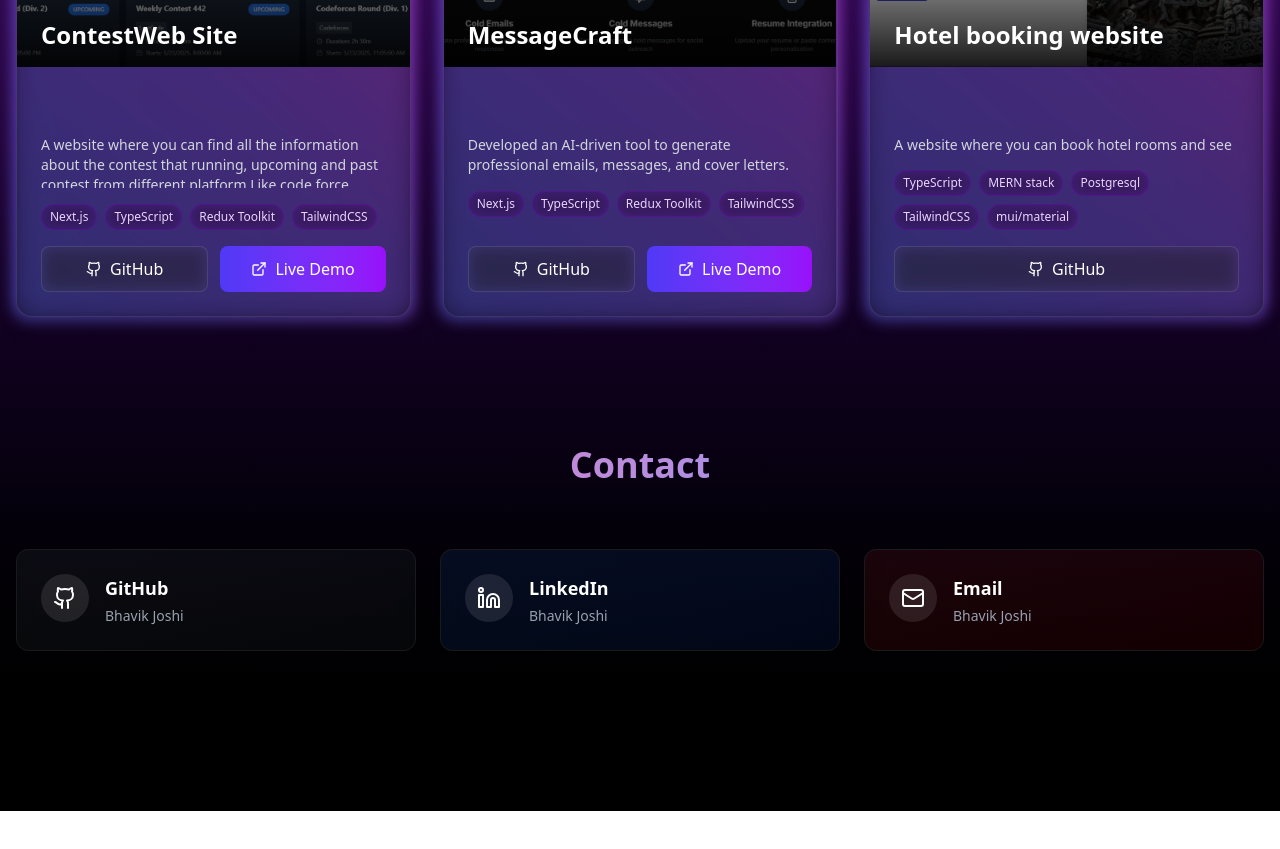
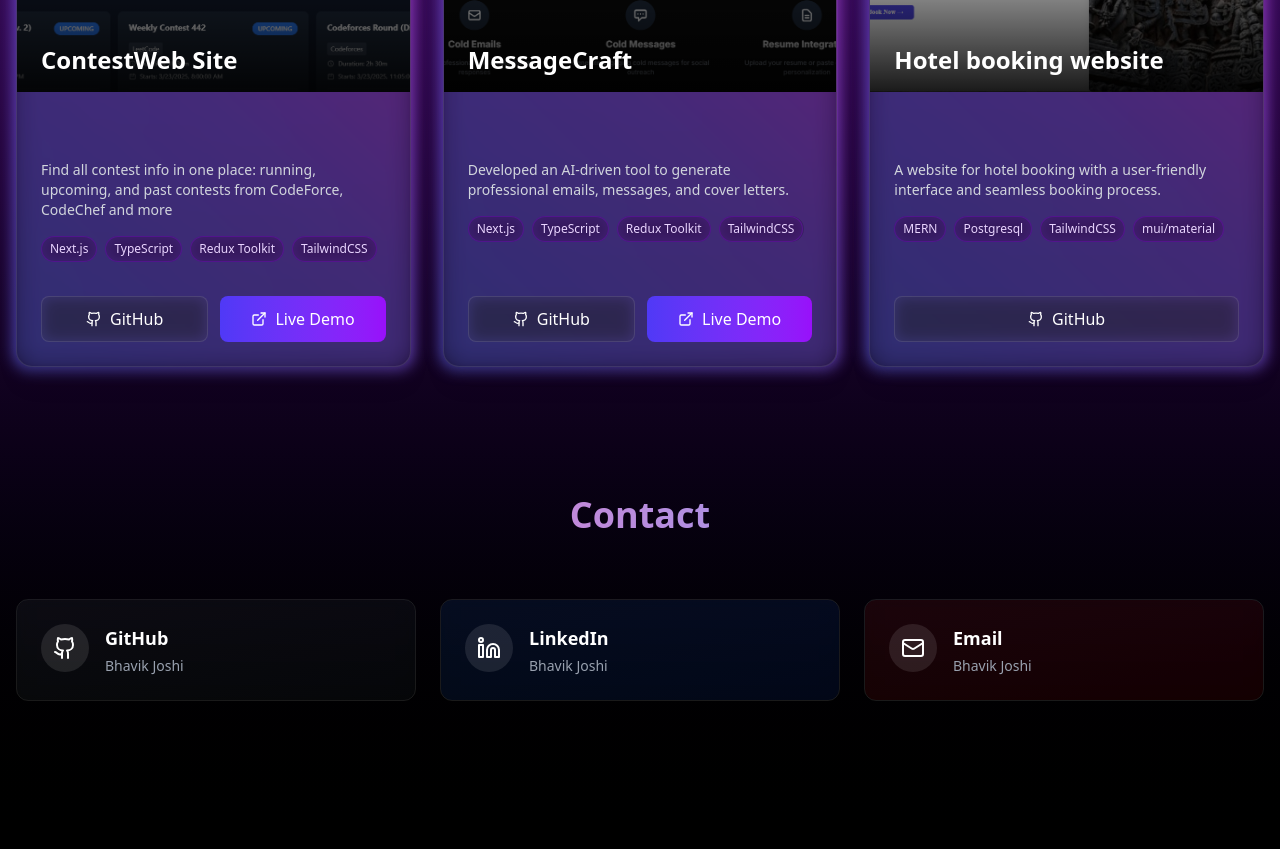
Before and after one commit to ABhavikj123/portfolio, a React (Vite) app: page / in a window 1280 px wide. Shown: the part 1660-2509 px from the top of the page. Before the commit the page ends 2471 px from the top, so only its background shows below. Built offline with nearby package versions, Linux system fonts and the light colour scheme.

Commit message:
card issue

```diff
--- a/src/Components/ProjectCard.tsx
+++ b/src/Components/ProjectCard.tsx
@@ -31,7 +31,7 @@ export const ProjectCard = ({ project, index }: ProjectCardProps) => {
         ease: [0.25, 0.1, 0.25, 1],
       }}
       viewport={{ once: true, margin: "-50px" }}
-      className="relative h-[500px] group"
+      className="relative h-[550px] group"
       onMouseEnter={() => setIsHovered(true)}
       onMouseLeave={() => setIsHovered(false)}
     >
@@ -95,7 +95,7 @@ export const ProjectCard = ({ project, index }: ProjectCardProps) => {
           </motion.h3>
 
           {/* Description */}
-          <p className="text-gray-300 text-sm mb-4 line-clamp-3">{project.description}</p>
+          <p className="text-gray-300 text-sm mb-4">{project.description}</p>
 
           {/* Skills */}
           <div className="flex flex-wrap gap-2 mb-auto">
--- a/src/projects.json
+++ b/src/projects.json
@@ -1,7 +1,7 @@
 [
     {
       "title": "ContestWeb Site",
-      "description": "A website where you can find all the information about the contest that running, upcoming and past contest from different platform Like code force, codechef, leetcode.",
+      "description": "Find all contest info in one place: running, upcoming, and past contests from CodeForce, CodeChef and more",
       "image": "/project1.png",
       "skills": ["Next.js", "TypeScript", " Redux Toolkit", "TailwindCSS"],
       "github": "https://github.com/ABhavikj123/contestweb.git",
@@ -17,9 +17,9 @@
     },
     {
       "title": "Hotel booking website",
-      "description": "A website where you can book hotel rooms and see the details of the hotel.",
+      "description": "A website for hotel booking with a user-friendly interface and seamless booking process.",
       "image": "/project3.png",
-      "skills": ["TypeScript", "MERN stack","Postgresql", "TailwindCSS", "mui/material"],
+      "skills": ["MERN","Postgresql", "TailwindCSS", "mui/material"],
       "github": "https://github.com/ABhavikj123/hotel.git"
     }
   ]
```
